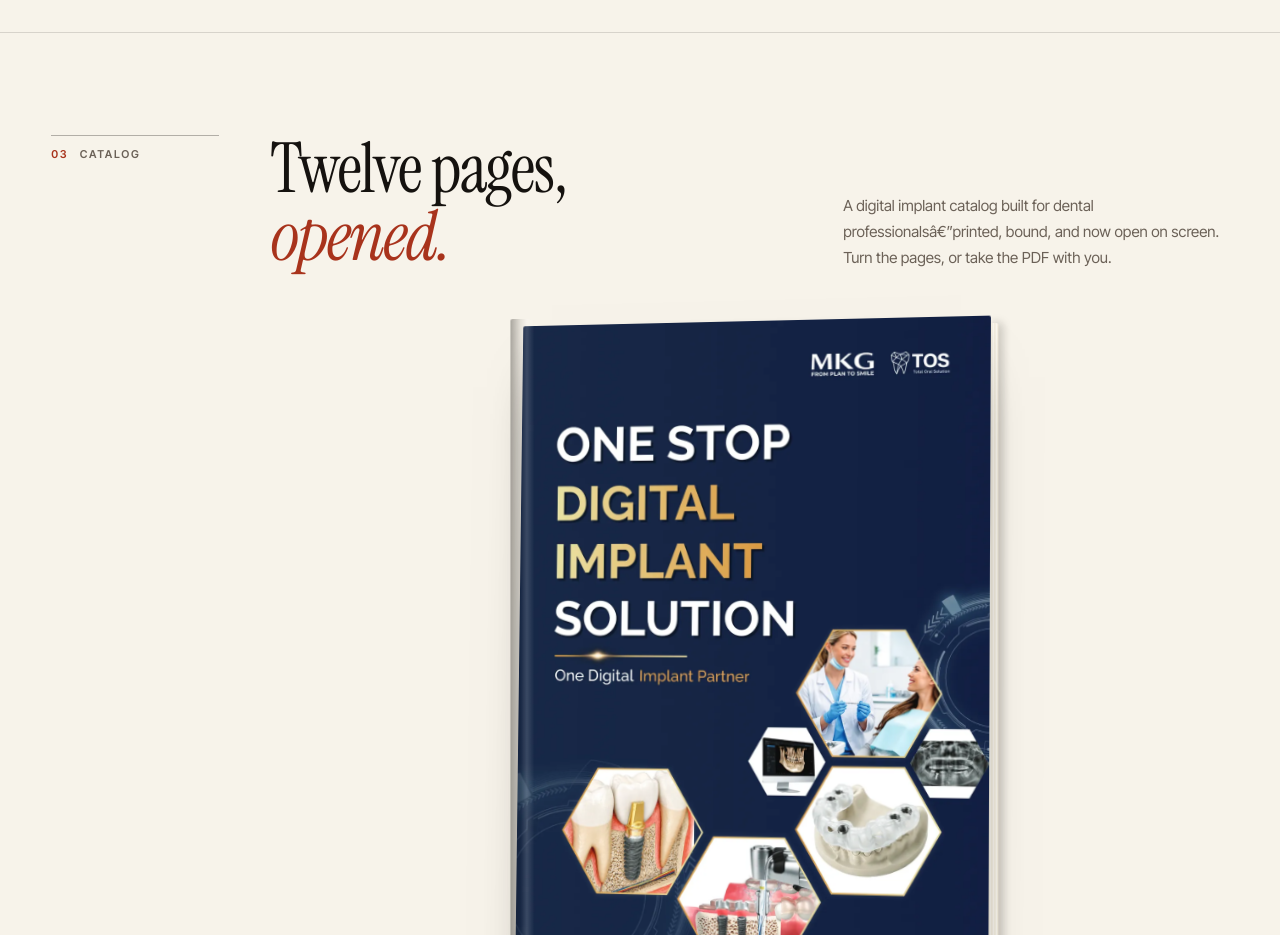
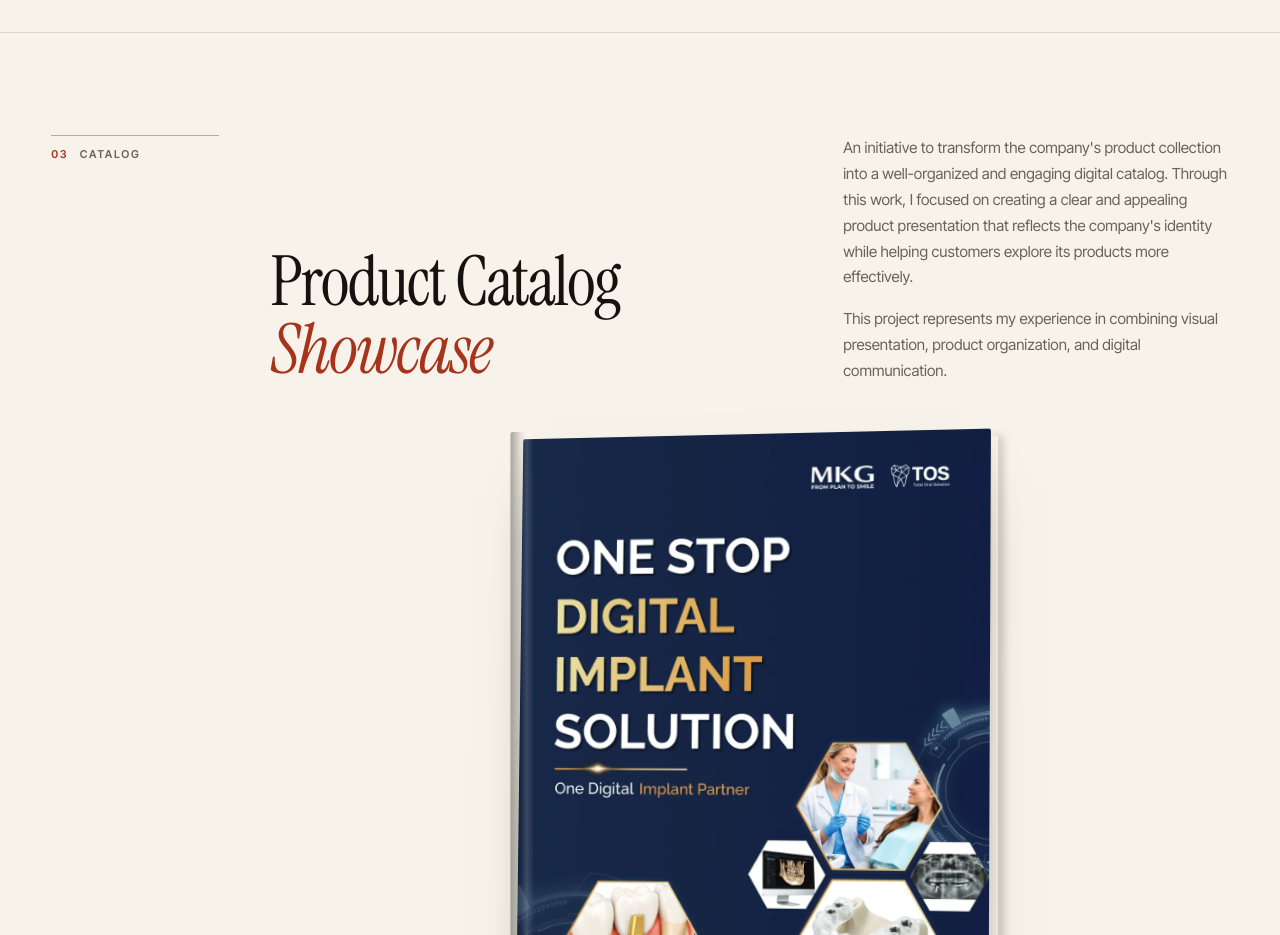
Before and after one commit to Shatyagian/Portfolio-2026, a plain HTML site: page index.html in a window 1280 px wide. Shown: the part 2260-3195 px from the top of the page. Drawn offline with Linux system fonts and the light colour scheme.

Commit message:
Catalog: ganti judul & deskripsi jadi Product Catalog Showcase (+ cache-bust css/js)

```diff
--- a/index.html
+++ b/index.html
@@ -15,9 +15,9 @@
   <link rel="preload" href="assets/fonts/instrument-serif-italic.woff2" as="font" type="font/woff2" crossorigin>
   <link rel="preload" href="assets/fonts/inter-tight.woff2" as="font" type="font/woff2" crossorigin>
   <link rel="preload" href="assets/images/img-001.webp?v=2" as="image" type="image/webp">
-  <link rel="stylesheet" href="styles.css">
+  <link rel="stylesheet" href="styles.css?v=2">
   <script src="assets/vendor/page-flip.browser.js" defer></script>
-  <script src="app.js" defer></script>
+  <script src="app.js?v=2" defer></script>
 </head>
 <body>
   <a class="skip-link" href="#main">Skip to content</a>
@@ -129,8 +129,11 @@
 
         <div class="section-main">
           <div class="section-heading reveal">
-            <h2 id="catalog-title" class="display-title">Twelve pages,<br><em>opened.</em></h2>
-            <p>A digital implant catalog built for dental professionalsâ€”printed, bound, and now open on screen. Turn the pages, or take the PDF with you.</p>
+            <h2 id="catalog-title" class="display-title">Product Catalog<br><em>Showcase</em></h2>
+            <div class="section-heading__body">
+              <p>An initiative to transform the company's product collection into a well-organized and engaging digital catalog. Through this work, I focused on creating a clear and appealing product presentation that reflects the company's identity while helping customers explore its products more effectively.</p>
+              <p>This project represents my experience in combining visual presentation, product organization, and digital communication.</p>
+            </div>
           </div>
 
           <div class="catalog reveal" data-catalog>
--- a/styles.css
+++ b/styles.css
@@ -705,6 +705,16 @@ section[id] {
   font-size: 0.95rem;
 }
 
+.section-heading__body {
+  max-width: 34rem;
+  color: var(--muted);
+  font-size: 0.95rem;
+}
+
+.section-heading__body p + p {
+  margin-top: 1rem;
+}
+
 /* --------------------------------------------------------------------------
    Profile
    -------------------------------------------------------------------------- */
```
